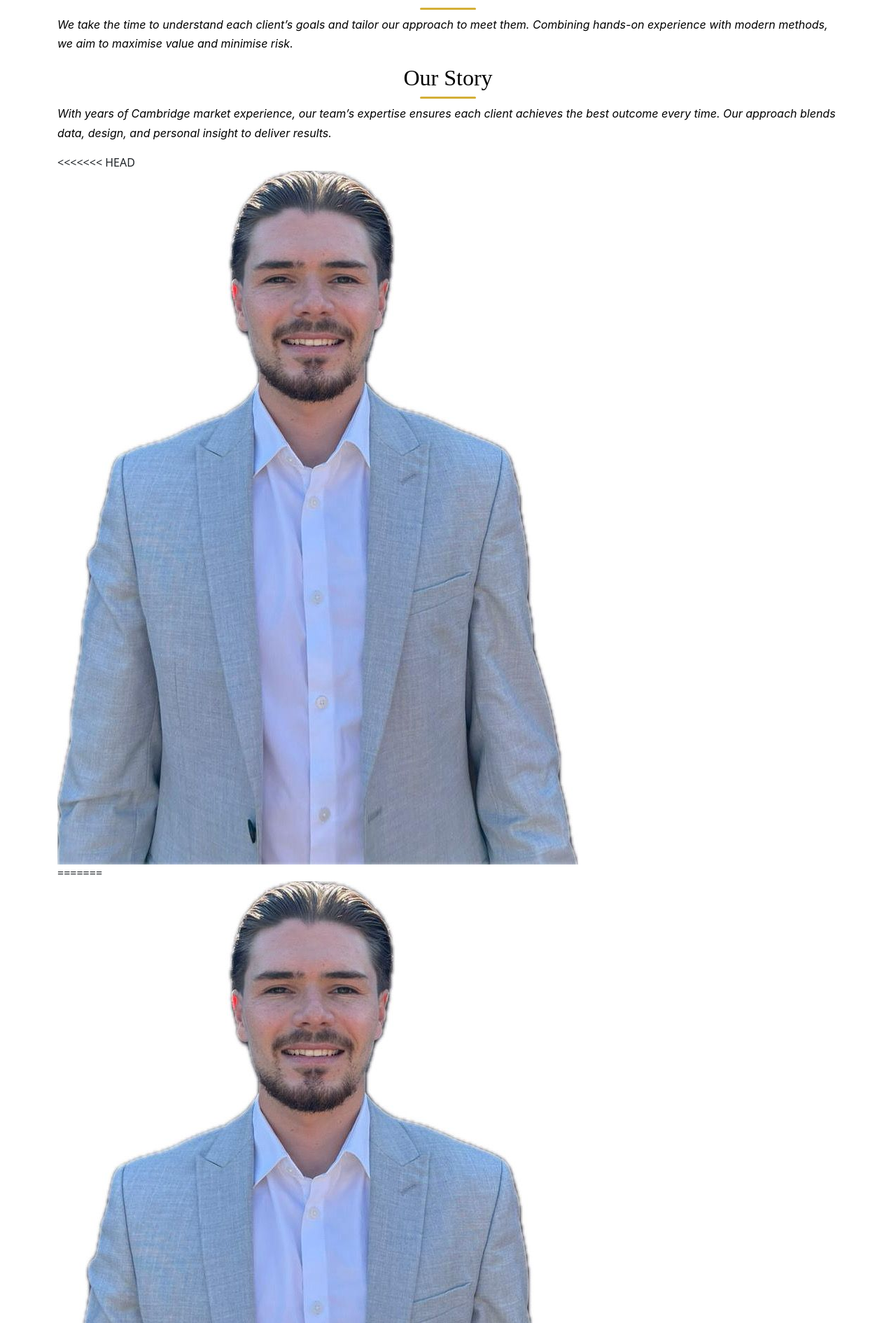
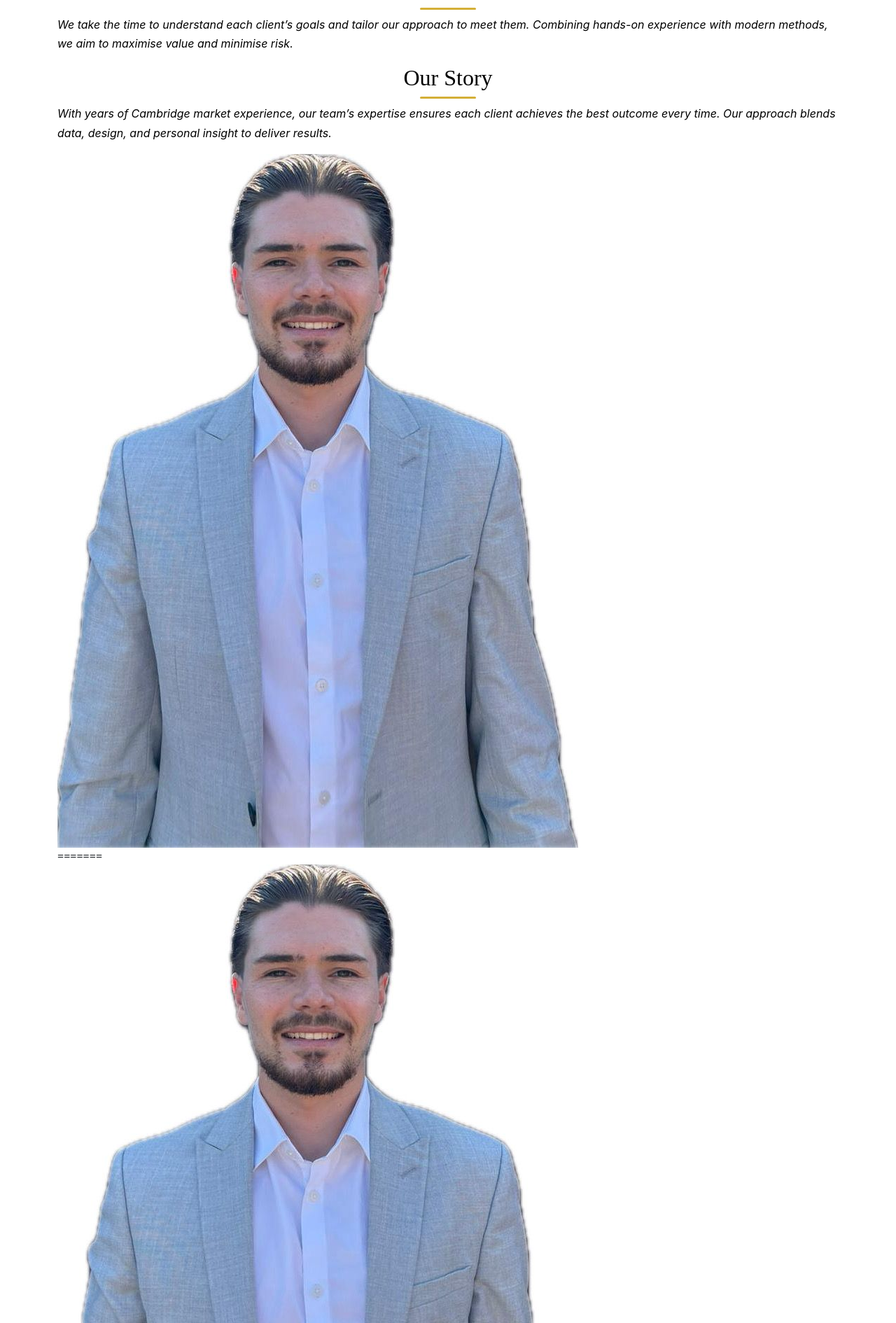
Before and after one commit to olutobi1996/hoodhomes, a Django app: page /about/ in a window 1280 px wide. Shown: the part 834-2724 px from the top of the page at 70% size. Run offline with Django 5.2, Linux system fonts and the light colour scheme; some libraries are stand-ins or nearby versions.

Commit message:
Fix merge conflict markers

```diff
--- a/core/templates/core/about.html
+++ b/core/templates/core/about.html
@@ -56,7 +56,6 @@ Homes{% endblock %} {% block content %}
     </div>
   </div>
 
-<<<<<<< HEAD
       <!-- Portrait Column -->
       <div class="split-image" data-aos="fade-left">
         <img
@@ -69,7 +68,6 @@ Homes{% endblock %} {% block content %}
   <div class="split-image" data-aos="fade-left" data-aos-delay="200">
     <img src="{% static 'images/JoeProffesional2.jpg' %}" alt="Our Team">
   </div>
->>>>>>> 5fdb6ab6c9192a89cae1849ec43140a4aa08d29a
 </section>
 
 
```
